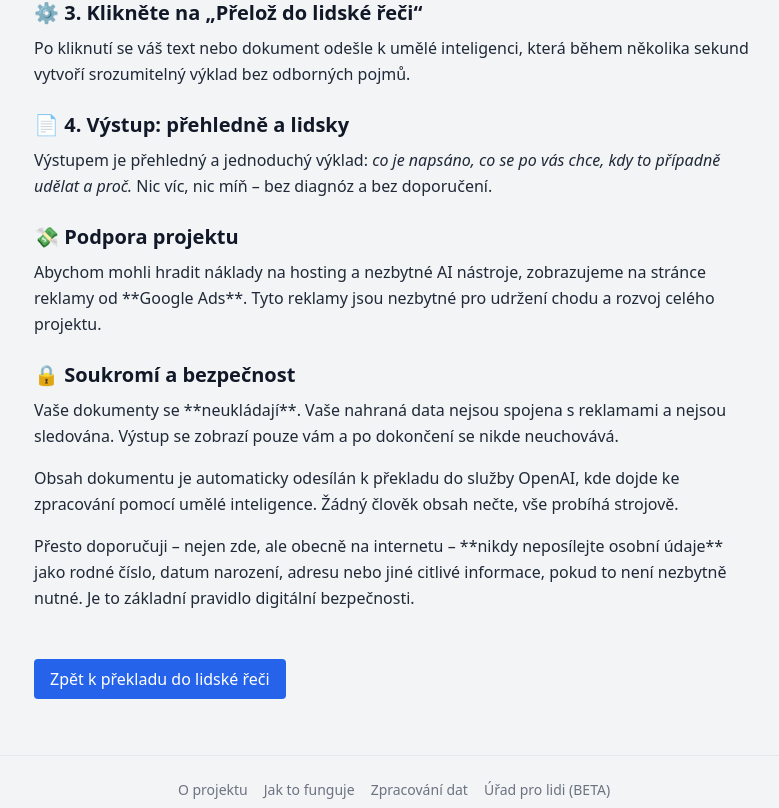
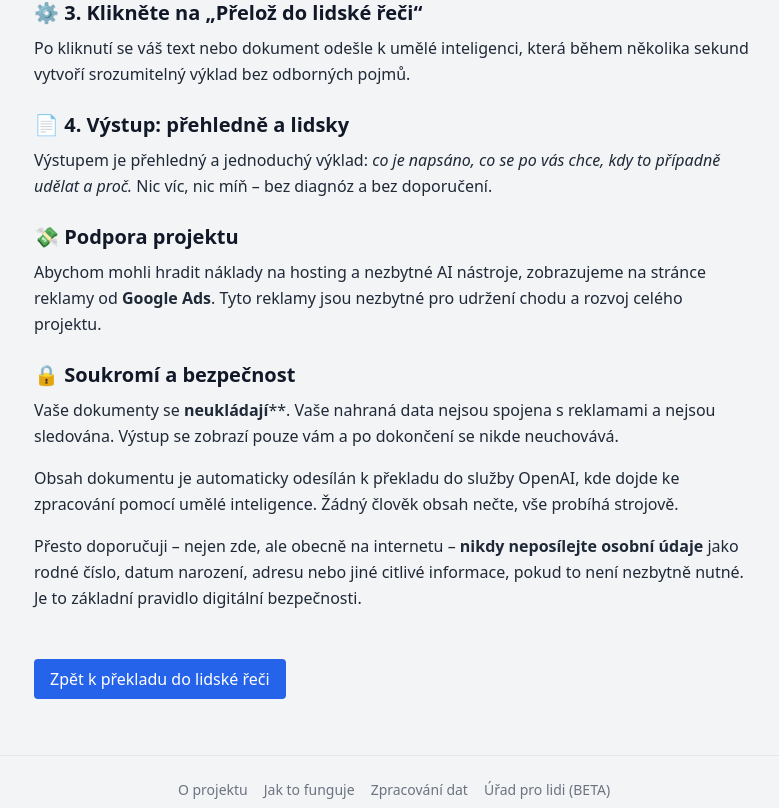
Before and after one commit to JiriTill/lekarprolidi, a React (Vite) app in the folder uradprolidi-main/: page /jak-to-funguje in a window 1280 px wide. Shown: the part 595-1403 px from the top of the page, without its empty margins (246-1025 px from the left). Built offline with nearby package versions, Linux system fonts and the light colour scheme.

Commit message:
Update howitworks.jsx

```diff
--- a/uradprolidi-main/src/pages/howitworks.jsx
+++ b/uradprolidi-main/src/pages/howitworks.jsx
@@ -49,18 +49,18 @@ export default function HowItWorks() {
 
         <h2 className="text-xl font-semibold mt-6 mb-2 text-gray-900">💸 Podpora projektu</h2>
         <p className="mb-4 text-gray-800 leading-relaxed">
-          Abychom mohli hradit náklady na hosting a nezbytné AI nástroje, zobrazujeme na stránce reklamy od **Google Ads**. Tyto reklamy jsou nezbytné pro udržení chodu a rozvoj celého projektu.
+          Abychom mohli hradit náklady na hosting a nezbytné AI nástroje, zobrazujeme na stránce reklamy od <strong>Google Ads</strong>. Tyto reklamy jsou nezbytné pro udržení chodu a rozvoj celého projektu.
         </p>
 
         <h2 className="text-xl font-semibold mt-6 mb-2 text-gray-900">🔒 Soukromí a bezpečnost</h2>
         <p className="mb-4 text-gray-800 leading-relaxed">
-          Vaše dokumenty se **neukládají**. Vaše nahraná data nejsou spojena s reklamami a nejsou sledována. Výstup se zobrazí pouze vám a po dokončení se nikde neuchovává.
+          Vaše dokumenty se <strong>neukládají</strong>**. Vaše nahraná data nejsou spojena s reklamami a nejsou sledována. Výstup se zobrazí pouze vám a po dokončení se nikde neuchovává.
         </p>
         <p className="mb-4 text-gray-800 leading-relaxed">
           Obsah dokumentu je automaticky odesílán k překladu do služby OpenAI, kde dojde ke zpracování pomocí umělé inteligence. Žádný člověk obsah nečte, vše probíhá strojově.
         </p>
         <p className="mb-4 text-gray-800 leading-relaxed">
-          Přesto doporučuji – nejen zde, ale obecně na internetu – **nikdy neposílejte osobní údaje** jako rodné číslo, datum narození, adresu nebo jiné citlivé informace, pokud to není nezbytně nutné. Je to základní pravidlo digitální bezpečnosti.
+          Přesto doporučuji – nejen zde, ale obecně na internetu – <strong>nikdy neposílejte osobní údaje</strong> jako rodné číslo, datum narození, adresu nebo jiné citlivé informace, pokud to není nezbytně nutné. Je to základní pravidlo digitální bezpečnosti.
         </p>
 
           <Link
```
